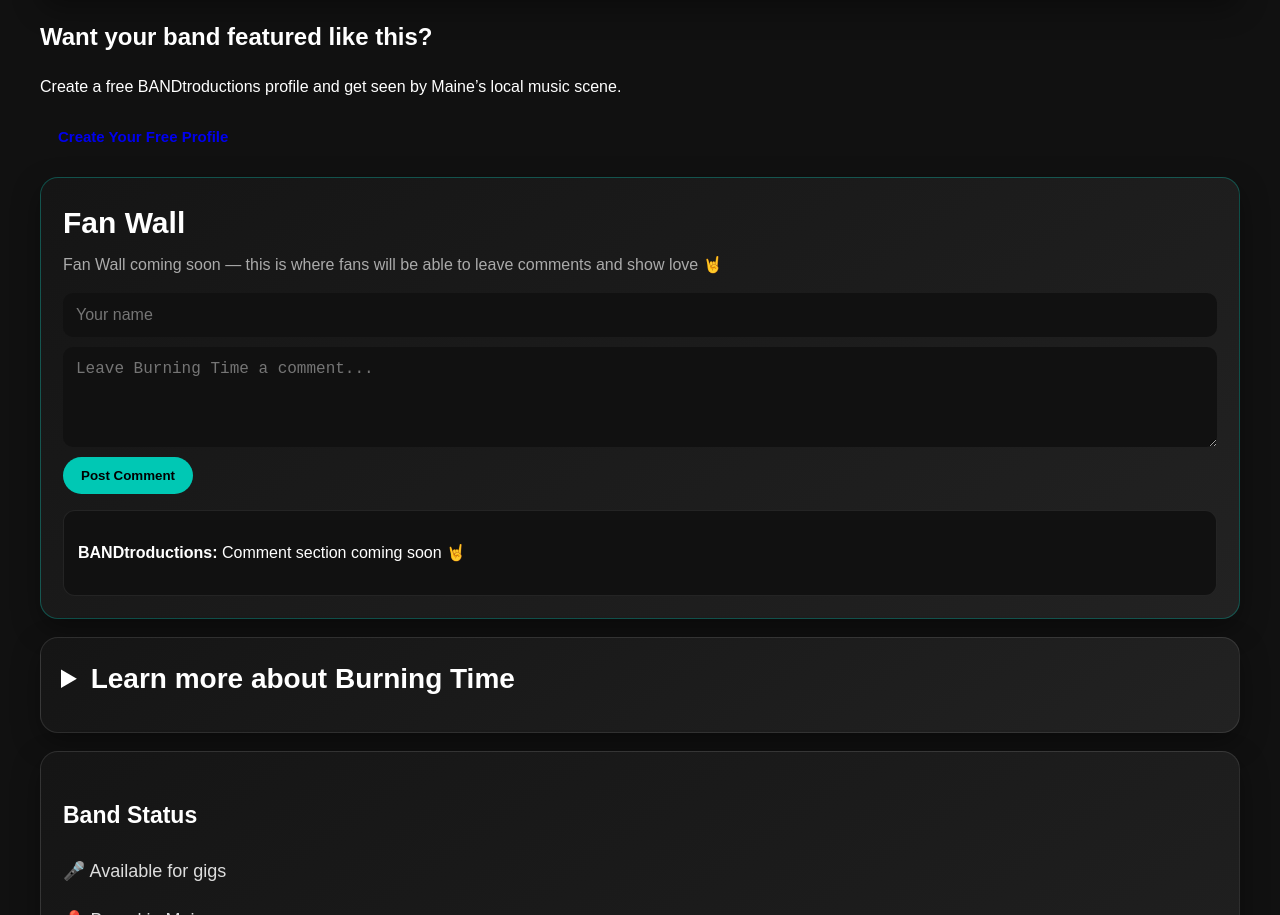
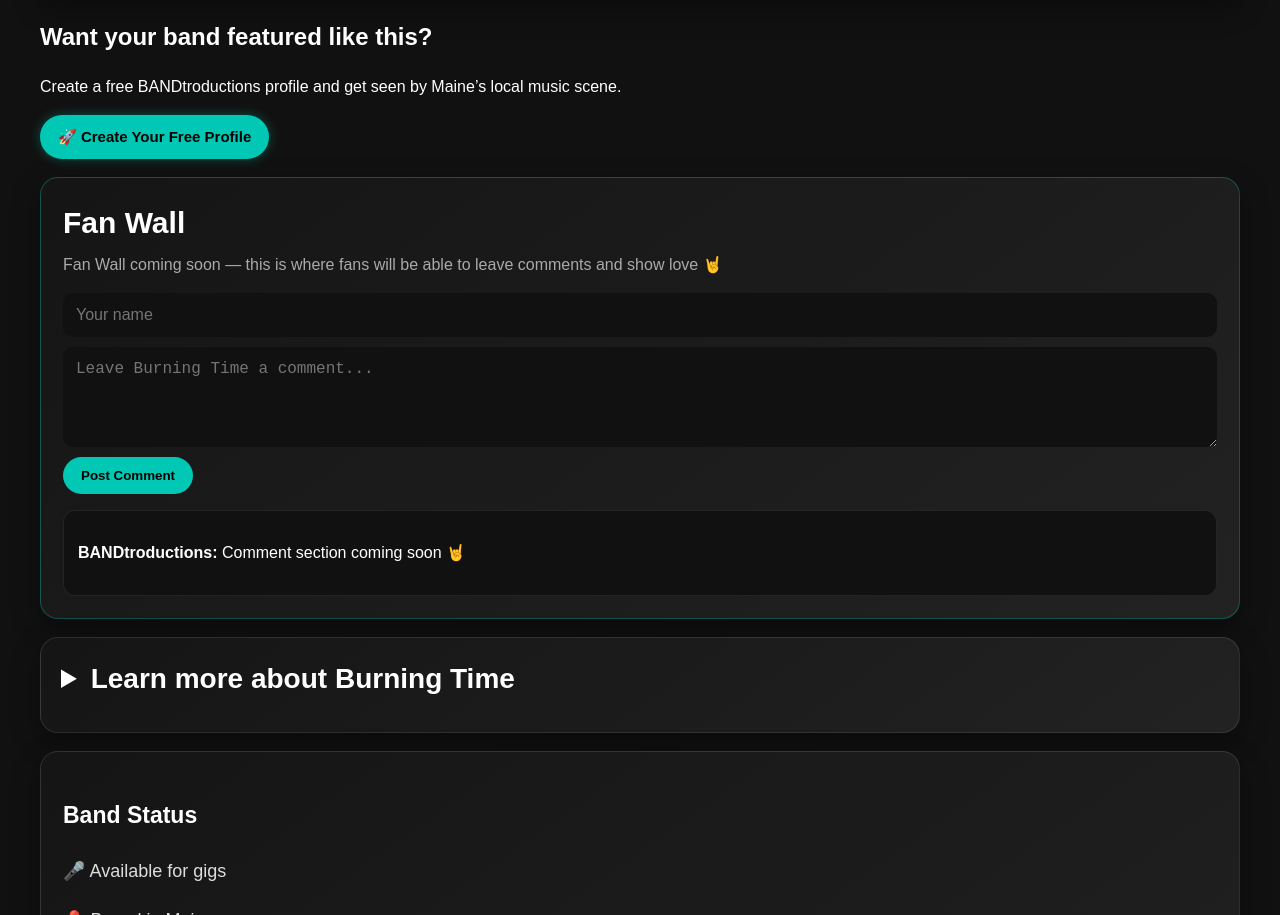
Before and after one commit to curiositydrop/curiositydrop.github.io, a plain HTML site: page burning-time.html in a window 1280 px wide. Shown: the part 1752-2667 px from the top of the page. Drawn offline with Linux system fonts and the light colour scheme.

Commit message:
Update burning-time.html

```diff
--- a/burning-time.html
+++ b/burning-time.html
@@ -4,7 +4,7 @@
 <meta charset="UTF-8">
 <meta name="viewport" content="width=device-width, initial-scale=1.0">
 <title>Burning Time | BANDtroductions</title>
-<link rel="stylesheet" href="style.css?v=9">
+<link rel="stylesheet" href="style.css?v=10">
 
 <!-- Google tag (gtag.js) -->
 <script async src="https://www.googletagmanager.com/gtag/js?id=G-60112G8RH3"></script>
@@ -83,7 +83,9 @@
   <section class="profile-cta-card">
     <h2>Want your band featured like this?</h2>
     <p>Create a free BANDtroductions profile and get seen by Maine’s local music scene.</p>
-    <a class="profile-action" href="create-profile.html">Create Your Free Profile</a>
+    <a class="profile-action support-action" href="create-profile.html">
+  🚀 Create Your Free Profile
+</a>
   </section>
 
   <section class="comments-section profile-live-section">
```
